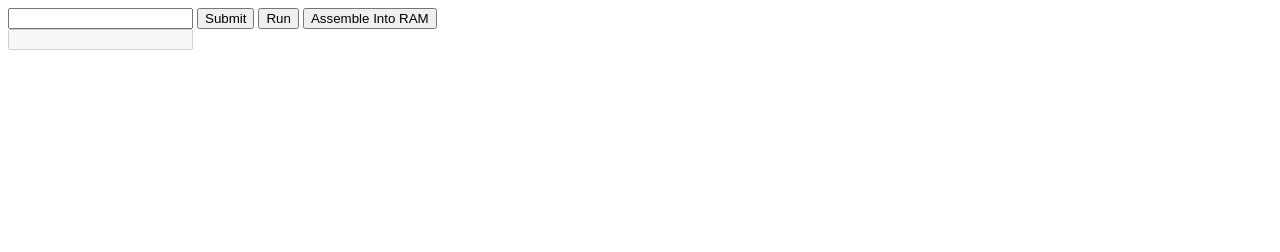
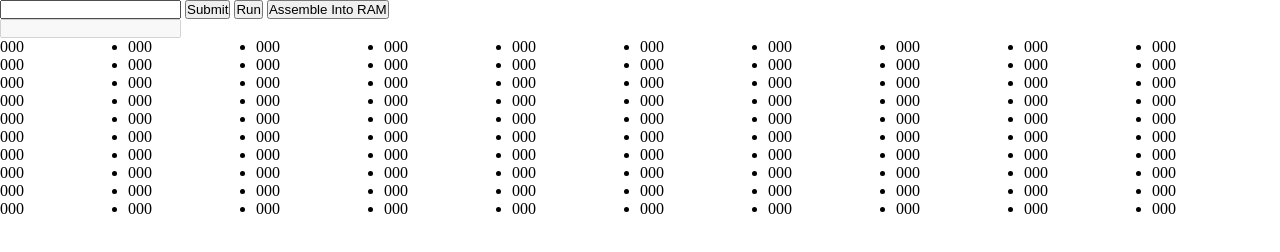
Before and after one commit to christiangeorgiou17/Little-Man-Computer, a plain HTML site: page src/index.html in a window 1280 px wide. Drawn offline with Linux system fonts and the light colour scheme.

Commit message:
Memory View Fix
Memory, when instructions assembled into RAM, would repeatedly add li elemets instead of replacing - this has been changed and CSS added for memory visuals (to be 10 by 10). It also auto-displays RAM from the off.

```diff
--- a/src/index.html
+++ b/src/index.html
@@ -5,6 +5,7 @@
     <meta name="viewport" content="width=device-width, initial-scale=1.0">
     <title>Little Man Computer</title>
     <script src="./main.js" type="module" defer></script>
+    <link rel="stylesheet" href="./style.css">
 </head>
 <body>
     <header></header>
--- a/src/main.js
+++ b/src/main.js
@@ -146,6 +146,10 @@ async function execute(instructions) {
 
 
 function assembleIntoRAM() {
+    const memoryList = document.getElementById("memory")
+    while (memoryList.firstChild !== null) {
+        memoryList.removeChild(memoryList.firstChild)
+    }
     for (let x = 0; x < MEMORY.length; x++) {
         const memoryUL = document.getElementById("memory")
         const memoryLI = document.createElement("li")
@@ -175,3 +179,8 @@ runButton.addEventListener("click", () => {
 })
 
 assembleButton.addEventListener("click", assembleIntoRAM)
+
+
+document.addEventListener("DOMContentLoaded", () => {
+    assembleIntoRAM()
+})
--- /dev/null
+++ b/src/style.css
@@ -0,0 +1,11 @@
+
+
+* {
+    margin: 0;
+    padding: 0;
+}
+
+ul {
+    display: grid;
+    grid-template-columns: repeat(10, 1fr);
+}
```
